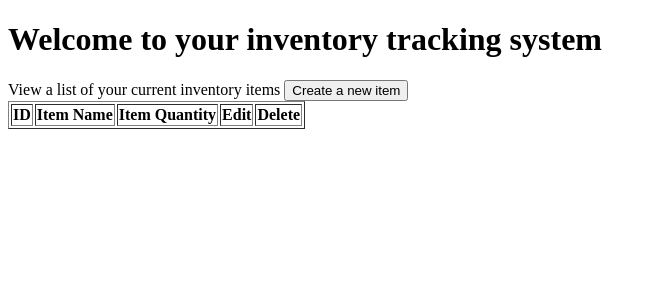
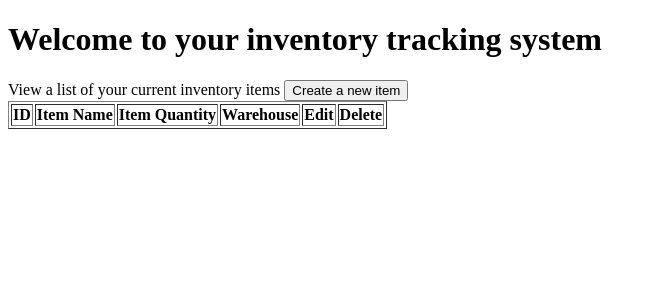
Before and after one commit to melanietai/inventory-tracking-system-web-app, a Flask app: page / in a window 1280 px wide. Shown: the top 300 px of the page, without its empty margins (0-656 px from the left). Run offline with Flask 2, Linux system fonts and the light colour scheme; data that the repository does not hold is empty.

Commit message:
Add warehouse column in table

```diff
--- a/myapp/templates/index.html
+++ b/myapp/templates/index.html
@@ -16,6 +16,7 @@
     <th>ID</th>
     <th>Item Name</th>
     <th>Item Quantity</th>
+    <th>Warehouse</th>
     <th>Edit</th>
     <th>Delete</th>
   </tr>
@@ -24,6 +25,11 @@
     <td>{{ item.id }}</td>
     <td>{{ item.name }}</td>
     <td>{{ item.qty }}</td>
+    {% if item.warehouse_id %}
+      <td>{{ item.warehouse.name }}</td>
+    {% else %}
+      <td>Not yet assisnged</td>
+    {% endif %}
     <td>
       <form action="/inventory/{{ item.id }}">
         <button type="submit">Edit</button>
```
